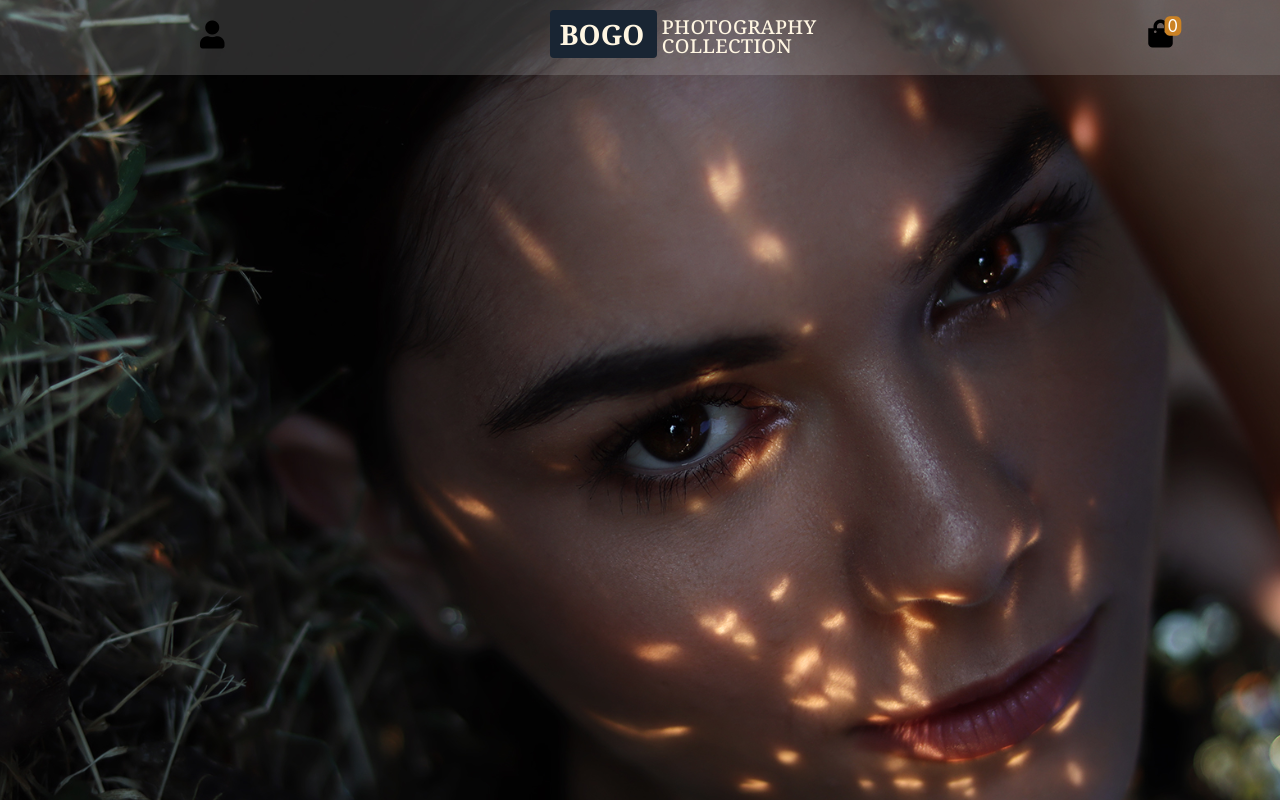
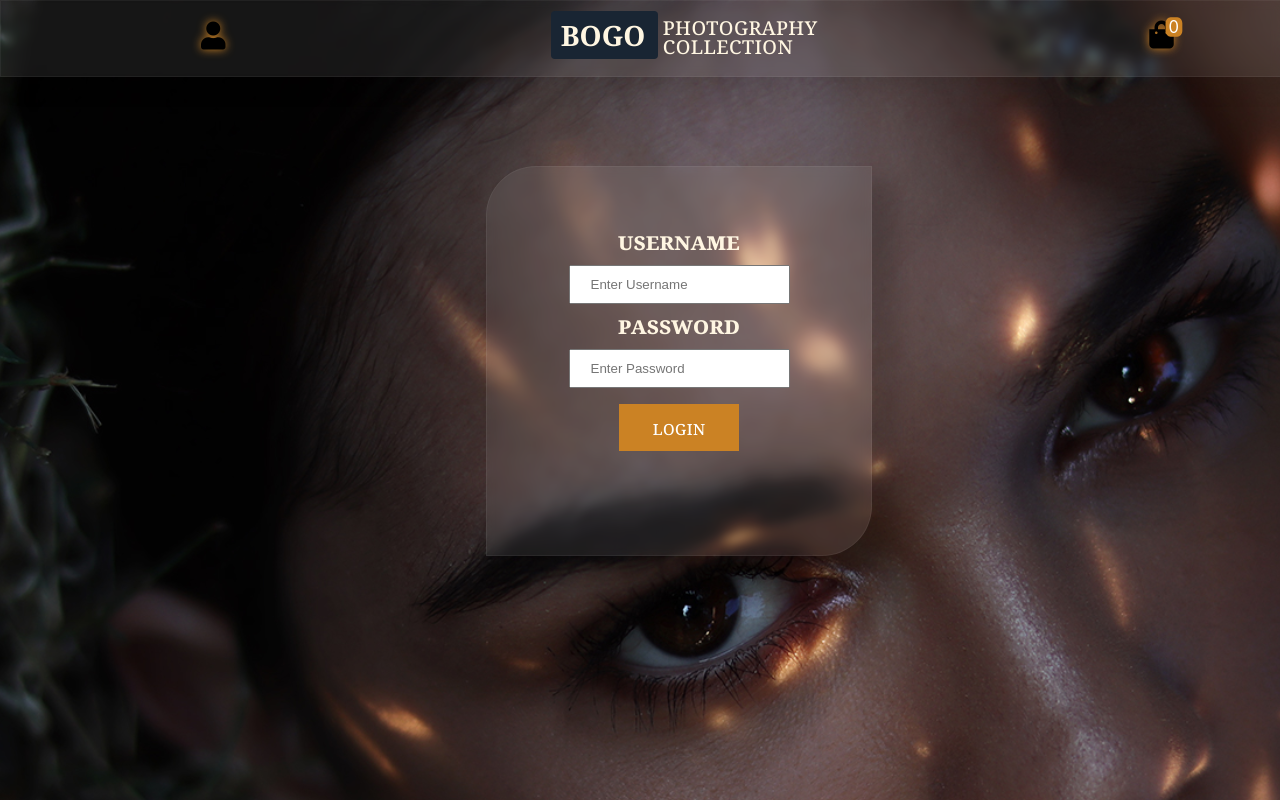
Before and after one commit to bbogomilov1/bogo-photo-collection, a plain HTML site: page index.html in a window 1280 px wide. Both pictures are taken after a click on the icon 212 px from the left and 32 px from the top of the page. Shown: the top 800 px of the page. Drawn offline with Linux system fonts and the light colour scheme.

Commit message:
added user box, fixed print grid, fixed buttons color

```diff
--- a/index.html
+++ b/index.html
@@ -33,12 +33,38 @@
       </ul>
     </div>
 
+    <div class="user-box sticky">
+      <form autocomplete="on">
+        <label for="uname"><b>username</b></label>
+        <br />
+        <input
+          type="text"
+          class="input"
+          placeholder="Enter Username"
+          name="uname"
+          required
+        />
+        <br />
+        <label for="psw"><b>password</b></label>
+        <br />
+        <input
+          type="password"
+          class="input"
+          placeholder="Enter Password"
+          name="psw"
+          required
+        />
+        <br />
+        <button type="submit" class="btn submit">login</button>
+        <!-- <span class="psw">Forgot <a href="#">password?</a></span> -->
+      </form>
+    </div>
+
     <!-- prints -->
     <div class="prints">
       <div class="header-print">
         <h2>our prints</h2>
       </div>
-
       <div class="prints-grid">
         <!-- print 1 -->
         <div class="print-single">
@@ -63,6 +89,7 @@
         <!-- print 2 -->
         <div class="print-single">
           <img
+            id="angelica"
             src="print2.jpg"
             title="Angelica"
             alt="girl with red lipstick in purple top and leather pants"
--- a/script.js
+++ b/script.js
@@ -134,7 +134,7 @@ function renderSubtotal() {
       </h4>
       <h3>BGN <span class="bag-total">${totalPrice.toFixed(2)}</span></h3>
     </div>
-    <button class="clear-bag" onclick="clearBagBtn()">clear bag</button>`;
+    <button class="btn clear-bag" style="border: 1px solid black" onclick="clearBagBtn()">clear bag</button>`;
 
     bagItemsCounter.innerHTML = `${totalItems}`;
   }
@@ -230,3 +230,13 @@ function clearBagBtn() {
 
   bagItemsCounter.innerHTML = 0;
 }
+
+const userIcon = document.querySelector(".user-icon");
+const user = document.querySelector(".user-box");
+
+//SHOW AND HIDE USER BOX
+
+userIcon.addEventListener("click", function (e) {
+  user.classList.add("animate");
+  user.classList.toggle("show-user");
+});
--- a/style.css
+++ b/style.css
@@ -1,15 +1,20 @@
+:root {
+  --orange: rgb(203, 130, 36);
+  --blue: rgba(25, 37, 51, 255);
+}
+
 body {
-  background: rgba(25, 37, 51, 255);
+  background: var(--blue);
   margin: 0;
   align-items: center;
 }
 
 .starter {
-  position: absolute;
+  /* position: absolute; */
   width: 100%;
-  height: 123%;
-  padding: 0;
-  margin: 0;
+  height: 1400px;
+  /* padding: 0; */
+  /* margin: 0; */
   background: url(background.jpg) center/cover no-repeat;
 }
 
@@ -19,10 +24,14 @@ ul.navbar {
   display: flex;
   justify-content: space-around;
   align-content: center;
-  background: rgba(204, 204, 204, 0.2);
+  background: rgba(204, 204, 204, 0.1);
   margin: 0px;
-  text-align: -webkit-center;
+  text-align: center;
   z-index: 1;
+  top: 0;
+  backdrop-filter: blur(4.7px);
+  box-shadow: 0 4px 30px rgb(0 0 0 / 10%);
+  border: 1px solid rgba(255, 255, 255, 0.05);
 }
 
 ul.navbar li {
@@ -36,15 +45,17 @@ ul.navbar li {
   position: absolute;
   padding-top: 5px;
   cursor: pointer;
+  text-shadow: 0px 0px 10px var(--orange);
 }
 
 .user-icon {
   padding-top: 5px;
   cursor: pointer;
+  text-shadow: 0px 0px 10px var(--orange);
 }
 
 .bogo {
-  background-color: rgba(25, 37, 51, 255);
+  background-color: var(--blue);
   color: #fff6e2;
   margin: 5px;
   padding: 5px;
@@ -69,7 +80,7 @@ ul.navbar li {
   bottom: 3px;
   transform: scale(0.7);
   font-size: smaller;
-  background: rgb(203, 130, 36);
+  background: var(--orange);
   padding: 0 5px;
   border-radius: 30%;
   color: white;
@@ -79,8 +90,130 @@ ul.navbar li {
 
 .sticky {
   position: fixed;
-  top: 0;
   width: 100%;
+}
+
+/* USER BOX */
+
+.user-box {
+  text-align: center;
+  display: none;
+  z-index: 5;
+  width: 30%;
+  background-color: rgba(204, 204, 204, 0.1);
+  margin: 13% auto auto 38%;
+  padding: 5% 0 5% 0;
+  border-radius: 50px 0 50px 0;
+  backdrop-filter: blur(4.7px);
+  box-shadow: 20px 20px 20px 4px rgb(0 0 0 / 17%);
+  border: 1px solid rgba(255, 255, 255, 0.05);
+}
+
+.animate {
+  -webkit-animation: animatezoom 0.3s;
+  animation: animatezoom 0.3s;
+}
+
+@-webkit-keyframes animatezoom {
+  from {
+    -webkit-transform: scale(0);
+  }
+  to {
+    -webkit-transform: scale(1);
+  }
+}
+
+@keyframes animatezoom {
+  from {
+    transform: scale(0);
+  }
+  to {
+    transform: scale(1);
+  }
+}
+
+label {
+  font-family: georgia, serif;
+  line-height: 80%;
+  color: rgb(255 246 226);
+  font-size: 24px;
+  font-variant: small-caps;
+  margin: 12px 0;
+}
+
+.input {
+  padding: 10px 20px;
+  margin: 11px 0;
+  display: inline-block;
+}
+
+.btn {
+  font-size: 1.2em;
+  margin: 5px auto 10px auto;
+  padding: 10px 15px;
+  width: 120px;
+  color: #fff;
+  text-align: center;
+  font-family: georgia, serif;
+  font-variant: small-caps;
+  background-color: var(--orange);
+  border: none;
+  margin-bottom: 40px;
+}
+
+.submit {
+  background-repeat: no-repeat;
+  background-position: -120px -120px, 0 0;
+
+  background-image: -webkit-linear-gradient(
+    top left,
+    rgba(255, 255, 255, 0.2) 0%,
+    rgba(255, 255, 255, 0.2) 37%,
+    rgba(255, 255, 255, 0.8) 45%,
+    rgba(255, 255, 255, 0) 50%
+  );
+  background-image: -moz-linear-gradient(
+    0 0,
+    rgba(255, 255, 255, 0.2) 0%,
+    rgba(255, 255, 255, 0.2) 37%,
+    rgba(255, 255, 255, 0.8) 45%,
+    rgba(255, 255, 255, 0) 50%
+  );
+  background-image: -o-linear-gradient(
+    0 0,
+    rgba(255, 255, 255, 0.2) 0%,
+    rgba(255, 255, 255, 0.2) 37%,
+    rgba(255, 255, 255, 0.8) 45%,
+    rgba(255, 255, 255, 0) 50%
+  );
+  background-image: linear-gradient(
+    0 0,
+    rgba(255, 255, 255, 0.2) 0%,
+    rgba(255, 255, 255, 0.2) 37%,
+    rgba(255, 255, 255, 0.8) 45%,
+    rgba(255, 255, 255, 0) 50%
+  );
+  -moz-background-size: 250% 250%, 100% 100%;
+  background-size: 250% 250%, 100% 100%;
+
+  -webkit-transition: background-position 0s ease;
+  -moz-transition: background-position 0s ease;
+  -o-transition: background-position 0s ease;
+  transition: background-position 0s ease;
+}
+
+.submit:hover {
+  background-position: 0 0, 0 0;
+
+  -webkit-transition-duration: 0.5s;
+  -moz-transition-duration: 0.5s;
+  transition-duration: 0.5s;
+}
+
+.show-user {
+  display: block;
+  /* position: relative; */
+  top: 0px;
 }
 
 /* SHOPPING BAG BUTTON */
@@ -107,7 +240,7 @@ ul.navbar li {
   height: 100%;
   overflow: scroll;
   z-index: 3;
-  background: rgb(203, 130, 36);
+  background: var(--orange);
   padding: 20px 20px 20px 20px;
   transition: 0.8s;
 }
@@ -208,9 +341,9 @@ ul.navbar li {
   text-transform: uppercase;
 }
 
-.clear-bag {
+/* .clear-bag {
   background-color: #efd3a9;
-  color: rgb(203, 130, 36);
+  color: var(--orange);
   font-size: 1.2em;
   font-family: "Lato", sans-serif;
   font-variant: small-caps;
@@ -221,36 +354,93 @@ ul.navbar li {
 }
 
 .clear-bag:hover {
-  background-color: rgb(203, 130, 36);
+  background-color: var(--orange);
   color: #efd3a9;
   transition-duration: 0.3s;
+} */
+
+.clear-bag {
+  background-repeat: no-repeat;
+  background-position: -120px -120px, 0 0;
+
+  background-image: -webkit-linear-gradient(
+    top left,
+    rgba(255, 255, 255, 0.2) 0%,
+    rgba(255, 255, 255, 0.2) 37%,
+    rgba(255, 255, 255, 0.8) 45%,
+    rgba(255, 255, 255, 0) 50%
+  );
+  background-image: -moz-linear-gradient(
+    0 0,
+    rgba(255, 255, 255, 0.2) 0%,
+    rgba(255, 255, 255, 0.2) 37%,
+    rgba(255, 255, 255, 0.8) 45%,
+    rgba(255, 255, 255, 0) 50%
+  );
+  background-image: -o-linear-gradient(
+    0 0,
+    rgba(255, 255, 255, 0.2) 0%,
+    rgba(255, 255, 255, 0.2) 37%,
+    rgba(255, 255, 255, 0.8) 45%,
+    rgba(255, 255, 255, 0) 50%
+  );
+  background-image: linear-gradient(
+    0 0,
+    rgba(255, 255, 255, 0.2) 0%,
+    rgba(255, 255, 255, 0.2) 37%,
+    rgba(255, 255, 255, 0.8) 45%,
+    rgba(255, 255, 255, 0) 50%
+  );
+  -moz-background-size: 250% 250%, 100% 100%;
+  background-size: 250% 250%, 100% 100%;
+
+  -webkit-transition: background-position 0s ease;
+  -moz-transition: background-position 0s ease;
+  -o-transition: background-position 0s ease;
+  transition: background-position 0s ease;
+}
+
+.clear-bag:hover {
+  background-position: 0 0, 0 0;
+
+  -webkit-transition-duration: 0.5s;
+  -moz-transition-duration: 0.5s;
+  transition-duration: 0.5s;
 }
 
 /* PRODUCTS */
 
-.header-print h2 {
-  position: absolute;
-  color: rgb(203, 130, 36);
-  top: 135%;
-  padding-left: 46%;
+.header-print {
+  /* position: absolute; */
+  color: var(--orange);
+  /* top: 135%; */
+  /* padding-left: 46%; */
   font-variant: small-caps;
   font-size: 3em;
+  margin: 100px;
+}
+
+.prints {
+  /* display: flex; */
+  text-align: center;
 }
 
 .prints-grid {
-  display: inline-grid;
-  align-content: space-evenly;
-  justify-content: center;
+  display: grid;
+  /* align-content: space-evenly; */
+  /* justify-content: center; */
   grid-template-columns: auto auto auto auto;
   grid-gap: 100px;
-  padding: 73% 0 10% 13%;
-  max-width: 1400px;
+  /* padding: 73% 0 10% 13%; */
+  /* max-width: 1400px; */
+  margin: 100px;
 }
 
 .print-single {
   grid-column: 1rem;
   position: relative;
   overflow: hidden;
+  text-align: left;
 }
 
 .print-single:hover {
@@ -261,14 +451,17 @@ ul.navbar li {
 }
 
 .print-single img {
-  height: 400px;
+  width: 100%;
+}
+
+#angelica {
+  width: 110%;
 }
 
 .bag-btn {
   position: absolute;
   top: 75%;
   right: 0;
-  /* background: rgb(203, 130, 36); */
   background-color: rgb(0 0 0 / 30%);
   color: #fff6e2;
   border: none;
@@ -285,7 +478,7 @@ ul.navbar li {
 }
 
 .print-name {
-  color: rgb(203, 130, 36);
+  color: var(--orange);
   font-style: italic;
   font-size: large;
 }
```
